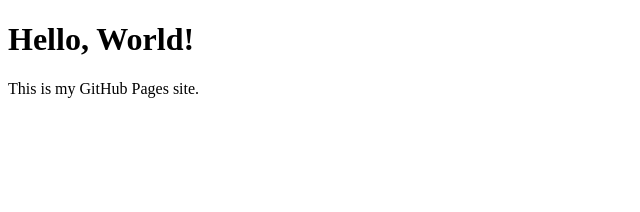
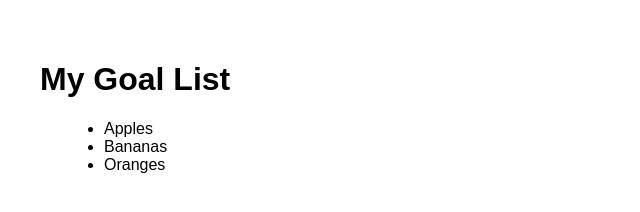
Before and after one commit to cgrundman/goals-app-frontend, a plain HTML site: page index.html in a window 1280 px wide. Shown: the whole page, without its empty margins (0-640 px from the left). Drawn offline with Linux system fonts and the light colour scheme.

Commit message:
add basic list for groceries

```diff
--- /dev/null
+++ b/grocery_list.json
@@ -0,0 +1,5 @@
+[
+    "Apples",
+    "Bananas",
+    "Oranges"
+  ]
--- a/index.html
+++ b/index.html
@@ -2,10 +2,32 @@
 <html lang="en">
 <head>
   <meta charset="UTF-8">
-  <title>Hello World</title>
+  <title>My List</title>
+  <style>
+    body { font-family: sans-serif; padding: 2em; }
+    ul { list-style-type: disc; margin-left: 1.5em; }
+  </style>
 </head>
 <body>
-  <h1>Hello, World!</h1>
-  <p>This is my GitHub Pages site.</p>
+  <h1>My Goal List</h1>
+  <ul id="goal-list">Loading...</ul>
+
+  <script>
+    fetch('grocery_list.json')
+      .then(response => response.json())
+      .then(data => {
+        const list = document.getElementById('goal-list');
+        list.innerHTML = '';
+        data.forEach(item => {
+          const li = document.createElement('li');
+          li.textContent = item;
+          list.appendChild(li);
+        });
+      })
+      .catch(error => {
+        document.getElementById('goal-list').innerHTML = '<li>Failed to load data.</li>';
+        console.error('Error loading JSON:', error);
+      });
+  </script>
 </body>
 </html>
```
